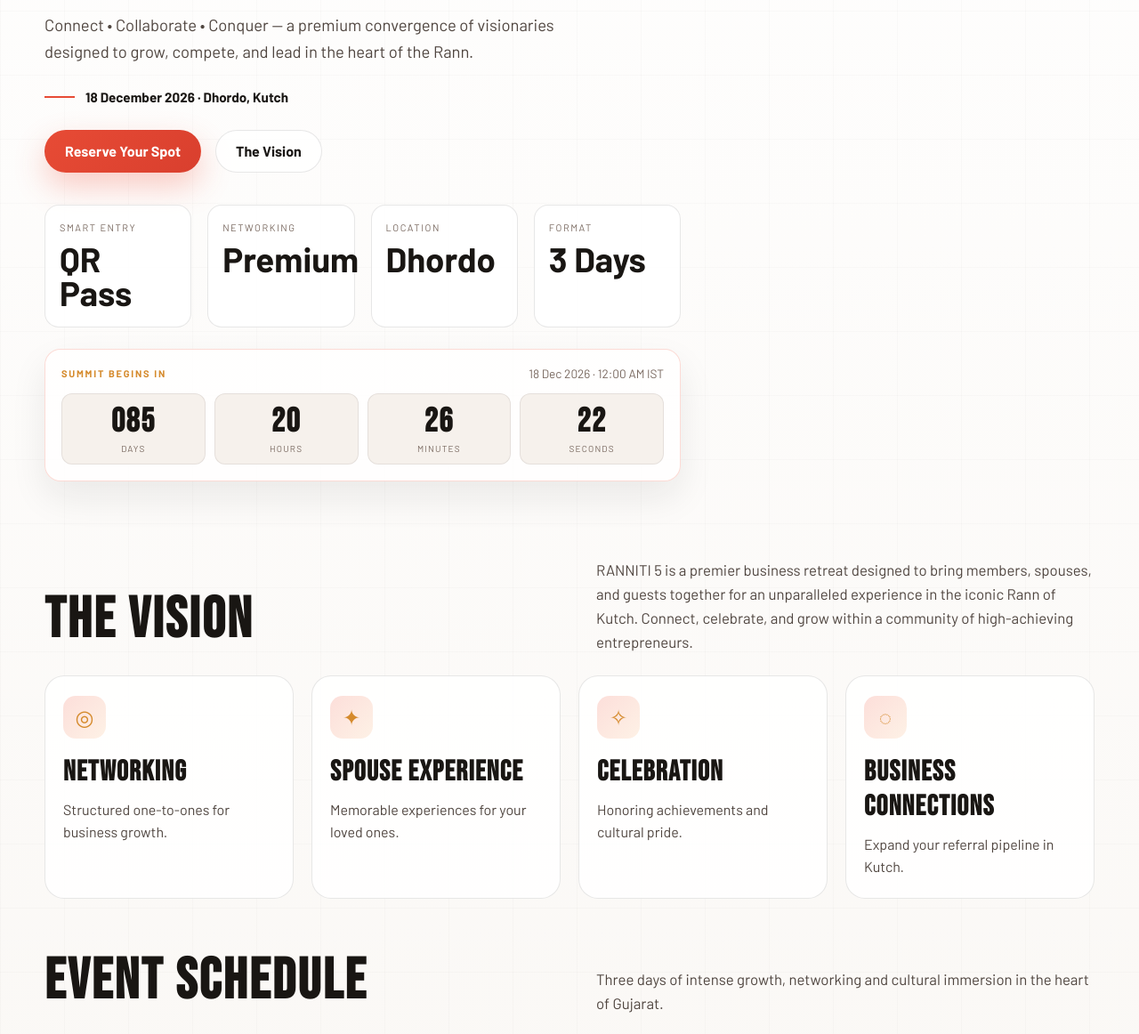
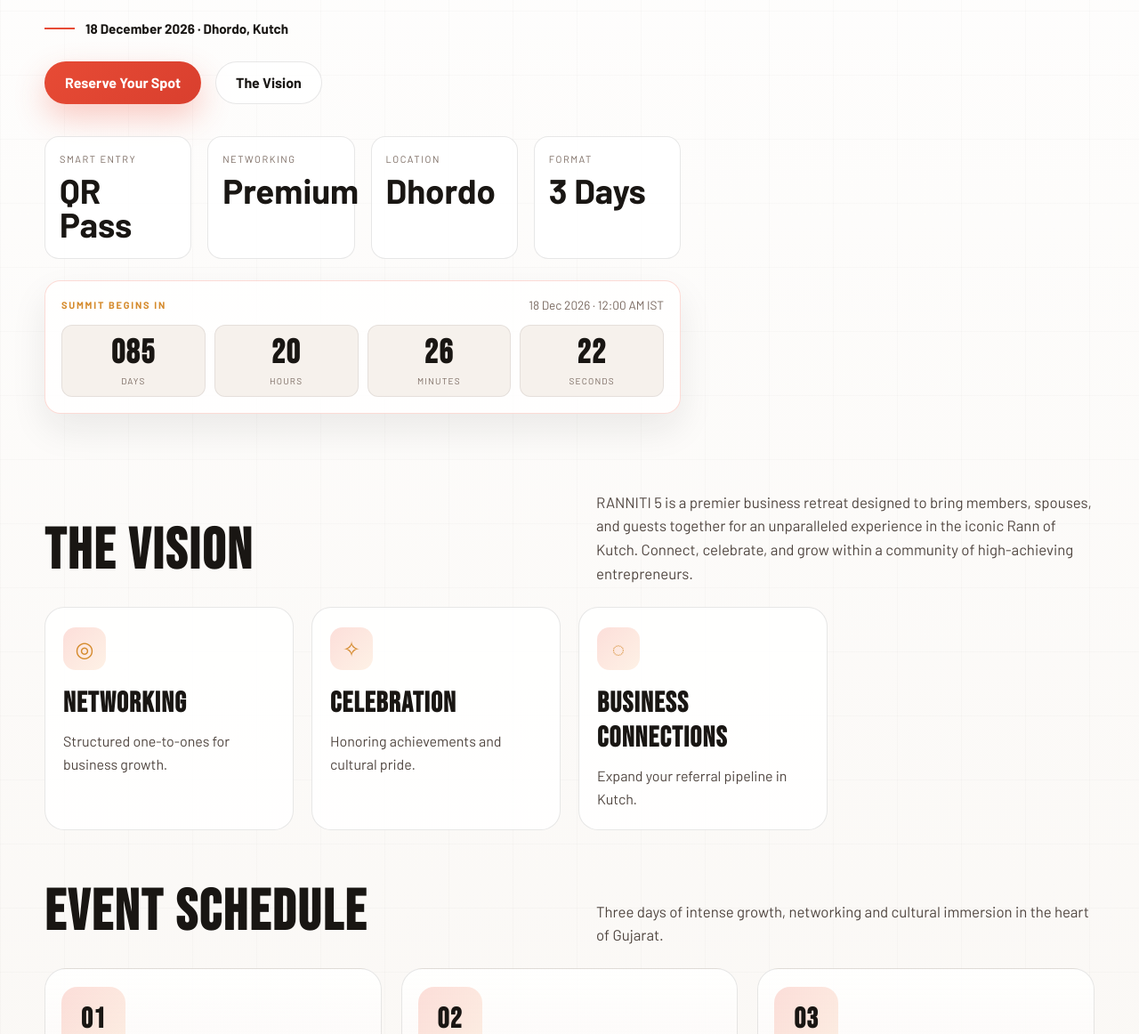
Before and after one commit to bnikutch-spec/ranniti5, a website: page public/index.html in a window 1280 px wide. Shown: the part 492-1654 px from the top of the page at 89% size. Drawn offline with Linux system fonts and the light colour scheme.

Commit message:
Remove hero copy line and Spouse Experience card from homepage
Co-authored-by: arena-agent <297053741+arena-agent@users.noreply.github.com>

```diff
--- a/public/index.html
+++ b/public/index.html
@@ -573,10 +573,6 @@
             <h1 class="hero-title">
               <img class="hero-logo" src="/assets/ranniti-5-logo.png" alt="RANNITI 5 — The White Experience. Bigger connections, brighter tomorrow." />
             </h1>
-            <p class="hero-copy">
-              Connect • Collaborate • Conquer — a premium convergence of visionaries designed to grow, compete,
-              and lead in the heart of the Rann.
-            </p>
             <div class="hero-date">18 December 2026 · Dhordo, Kutch</div>
 
             <div class="hero-actions">
@@ -634,11 +630,6 @@
               <div class="icon">◎</div>
               <h3>Networking</h3>
               <p>Structured one-to-ones for business growth.</p>
-            </article>
-            <article class="info-card">
-              <div class="icon">✦</div>
-              <h3>Spouse Experience</h3>
-              <p>Memorable experiences for your loved ones.</p>
             </article>
             <article class="info-card">
               <div class="icon">✧</div>
```
